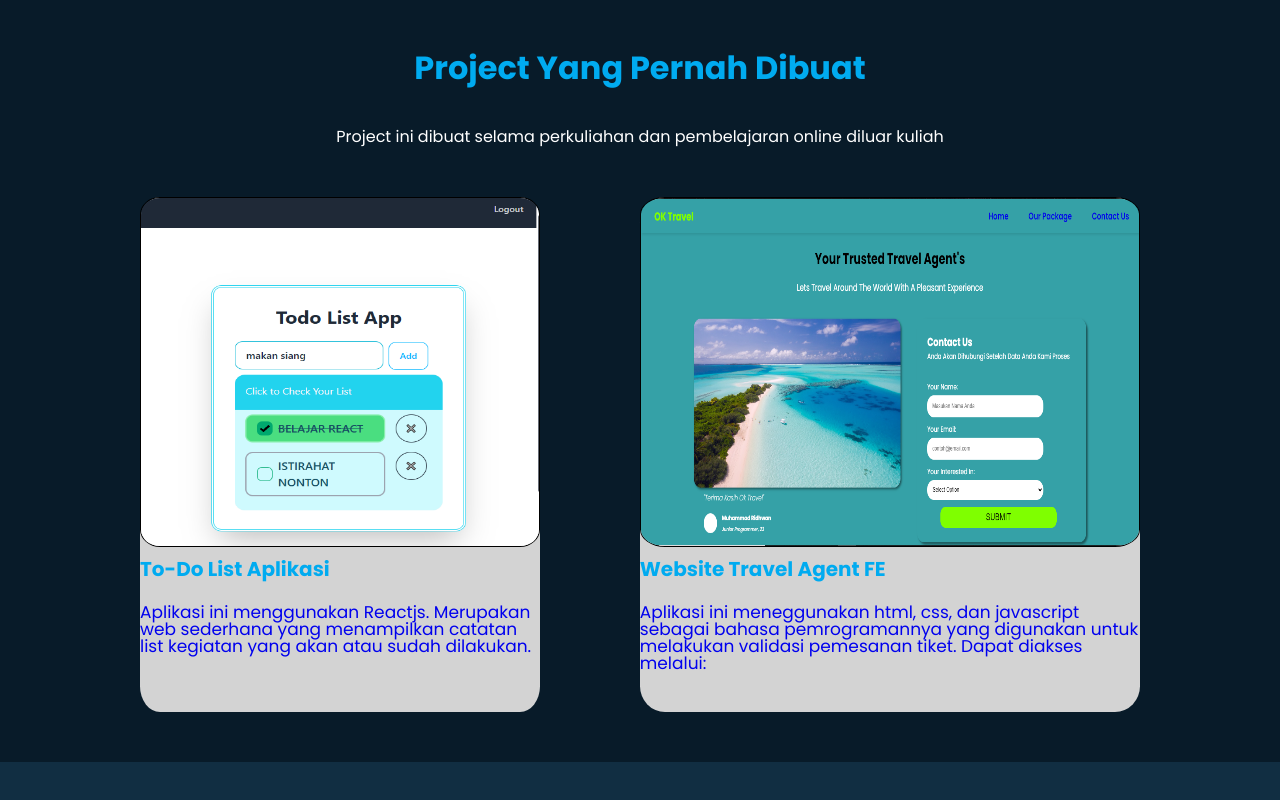
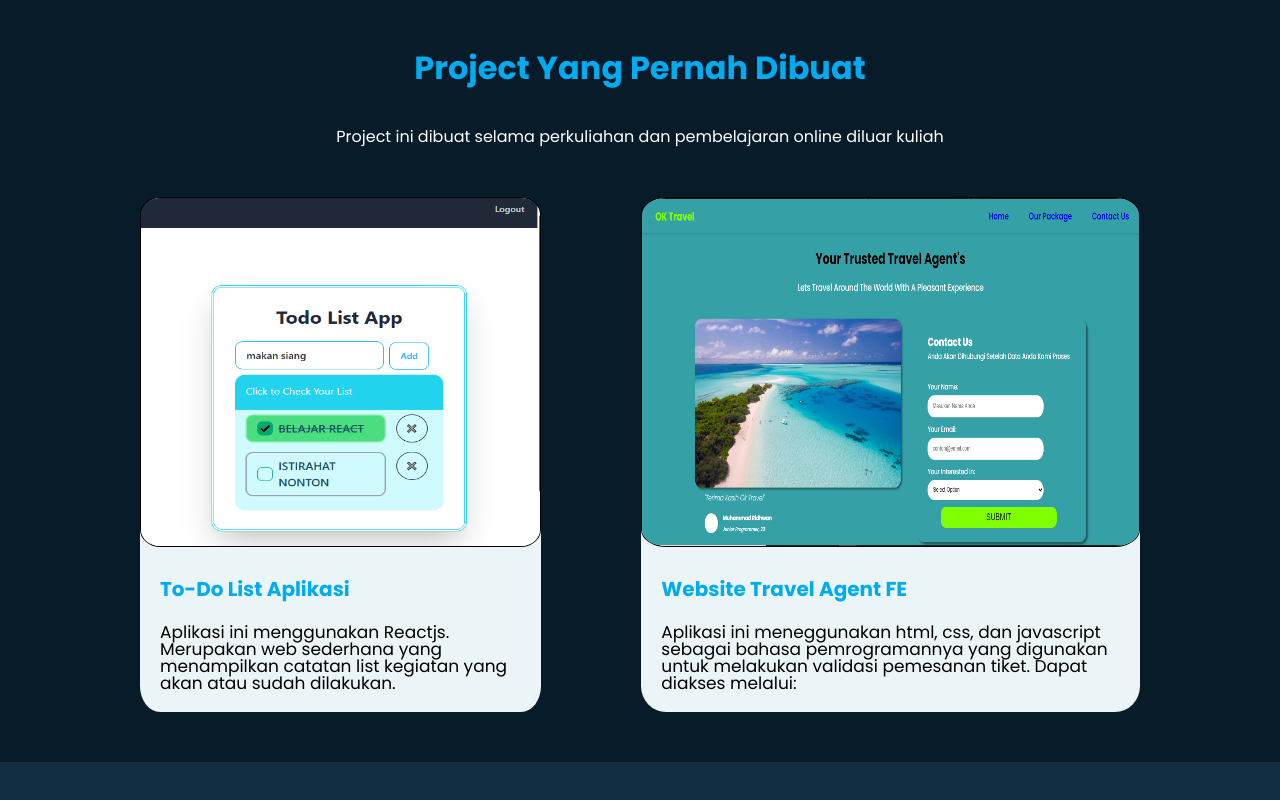
Before and after one commit to Kuroboy/portofolio, a plain HTML site: page index.html in a window 1280 px wide. Shown: the part 1944-2744 px from the top of the page. Drawn offline with nearby package versions, Linux system fonts and the light colour scheme.

Commit message:
newupdate

```diff
--- a/style.css
+++ b/style.css
@@ -70,6 +70,7 @@
 .home-content{
     max-width: 600px;
     z-index: 99;
+    margin-top: 40px;
 }
 
 .home-content h1{
@@ -319,7 +320,7 @@ span{
 
 }
 .main-content{
-    background: #d3d3d3;
+    background: #ebf4f6;
     color: #112e42;
     transition: transform .3s ease;
     border-radius: 5%;
@@ -340,11 +341,13 @@ span{
     font-size: 20px;
     font-weight: 700;
     color: #00abf0;
+    margin: 20px 20px;
 }
 .main-content p{
     font-size: 17px;
-    margin: 20px 0 40px;
+    margin: 20px 20px;
     line-height: 1;
+    color: black;
 }
 @media (max-width: 768px) {
     .porto-content {
```
